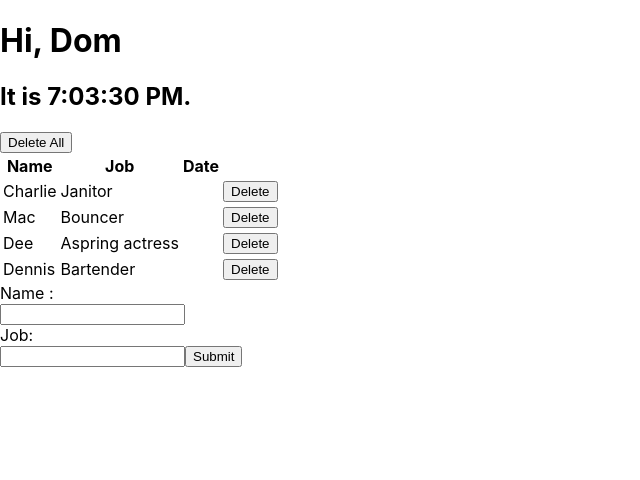
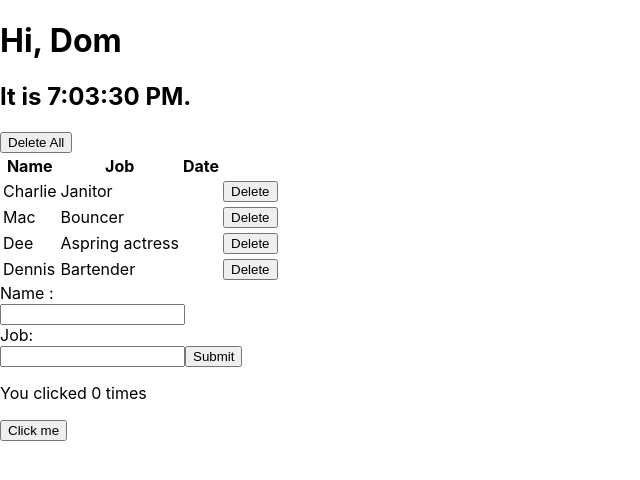
Before and after one commit to dd-code-immersives/react-app-tutorial, a React (Create React App) app: page / in a window 1280 px wide. Shown: the top 480 px of the page, without its empty margins (0-640 px from the left). Built offline with nearby package versions, Linux system fonts and the light colour scheme.

Commit message:
added useState and useEffect example from React docts

```diff
--- a/src/App.js
+++ b/src/App.js
@@ -7,6 +7,7 @@
 import Table from './Table'
 import Form from './Form'
 import Clock from './Clock'
+import Example from './Example'
 
 // delete All Button simple component
 function DeleteAllButton(props) {
@@ -72,6 +73,8 @@
       // we are passing the characters from state
       // and the removeCharacter function that we wrote
       // so table can use it later on
+
+      console.log(this.state.characters);
       return (
         <div className="container">
           <Clock name="Dom"/>
@@ -81,13 +84,12 @@
             removeCharacter={this.removeCharacter}
           />
           <Form addCharacter={this.addCharacter}/>
+          <Example/>
         </div>
       )
     }
   }
 
 
-
-
 // make it accessible to the rest of your application
 export default App
--- /dev/null
+++ b/src/Example.js
@@ -0,0 +1,69 @@
+import React, { useState, useEffect } from 'react';
+
+
+//functional component using hooks
+function Example() {
+    // Declare a new state variable, which we'll call "count"
+    // we pass 0 because it is the default value
+
+    //hooks are more precise about what variable we are
+    //updating and is "hooked" to the state
+    const [count, setCount] = useState(0);
+
+     // Similar to componentDidMount and componentDidUpdate:
+     // in other words, run this code when the component changes
+     // works like a trigger
+    useEffect(() => {
+        // Update the document title using the browser API
+        document.title = `You clicked ${count} times`;
+    });
+
+
+    return (
+      <div>
+        <p>You clicked {count} times</p>
+        <button onClick={() => setCount(count + 1)}>
+          Click me
+        </button>
+      </div>
+    );
+  }
+
+// Example as arrow function
+const ExampleArrow = (props) => {
+    // You can use Hooks here!
+    return <div />;
+  }
+
+//equivalent class component example
+class ExampleClass extends React.Component {
+    constructor(props) {
+      super(props);
+      this.state = {
+        count: 0
+      };
+    }
+
+    componentDidMount() {
+        document.title = `You clicked ${this.state.count} times`;
+    }
+
+    componentDidUpdate() {
+        document.title = `You clicked ${this.state.count} times`;
+    }
+
+    render() {
+      return (
+        <div>
+          <p>You clicked {this.state.count} times</p>
+          <button onClick={() => this.setState({ count: this.state.count + 1 })}>
+            Click me
+          </button>
+        </div>
+      );
+    }
+  }
+
+
+
+export default Example
```
